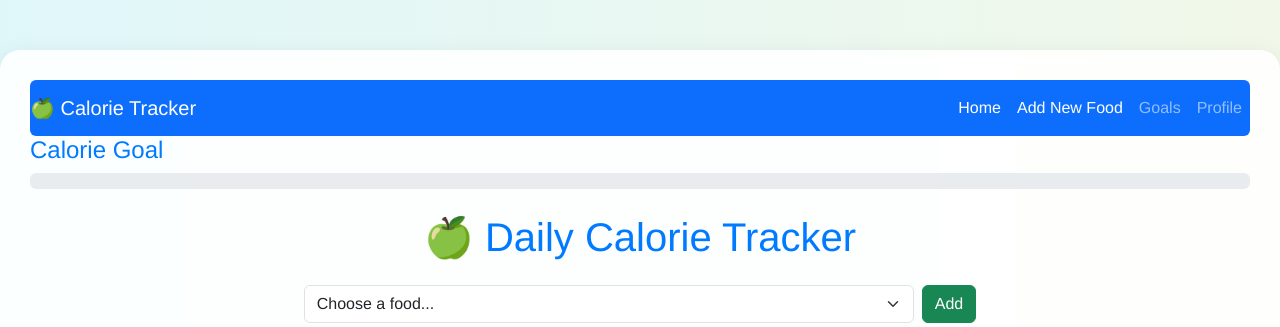
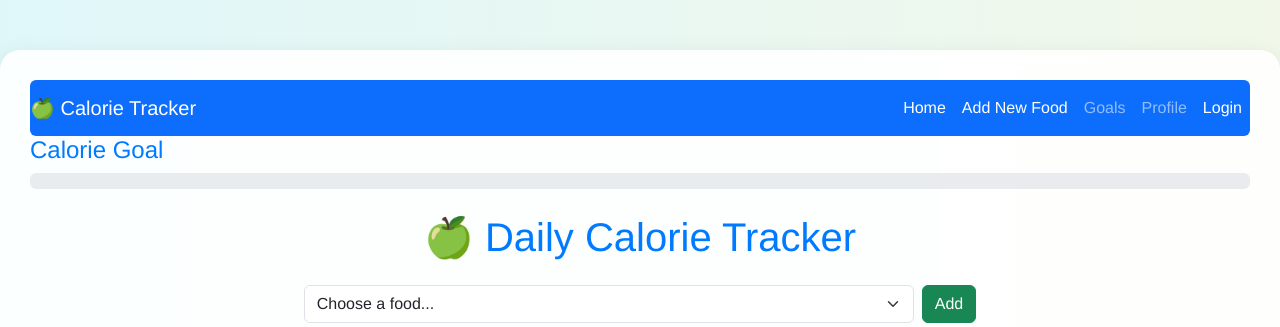
Before and after one commit to UddinNahim/Calorie-Tracker, a Django app: page / in a window 1280 px wide. Shown: the top 327 px of the page. Run offline with Django 5.2, Linux system fonts and the light colour scheme; data comes from the database, SQL or seed files in the repository.

Commit message:
linking admin with navbar

```diff
--- a/myapp/templates/myapp/index.html
+++ b/myapp/templates/myapp/index.html
@@ -82,6 +82,7 @@
                 <li class="nav-item"><a class="nav-link active" href="{% url 'add_food' %}">Add New Food</a></li>
                 <li class="nav-item"><a class="nav-link" href="#">Goals</a></li>
                 <li class="nav-item"><a class="nav-link" href="#">Profile</a></li>
+                <li class="nav-item"><a class="nav-link active" href="{% url 'admin:index' %}">Login</a></li>
             </ul>
         </div>
     </nav>
```
